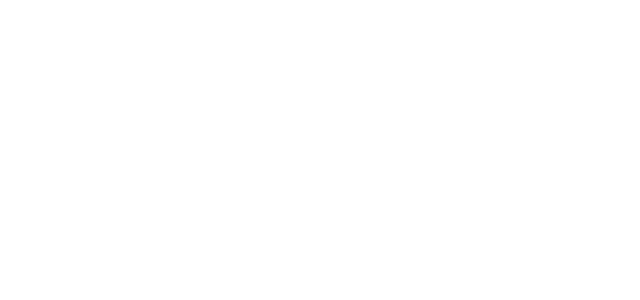
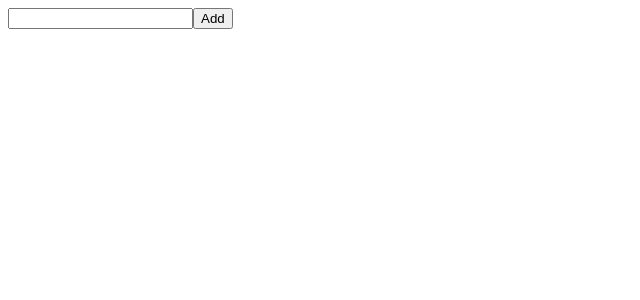
Before and after one commit to arrqamafaq/todo-react-app, a React (Vite) app: page / in a window 1280 px wide. Shown: the top 300 px of the page, without its empty margins (0-640 px from the left). Built offline with nearby package versions, Linux system fonts and the light colour scheme.

Commit message:
todo state and rendering the list

```diff
--- a/src/App.jsx
+++ b/src/App.jsx
@@ -1,8 +1,11 @@
+import Todo from "./components/Todo"
 
 function App() {
 
   return (
-    <div className="app"></div>
+    <div className="app">
+      <Todo />
+    </div>
   )
 }
 
--- /dev/null
+++ b/src/components/ListItem.jsx
@@ -0,0 +1,6 @@
+export default function ListItem({item}){
+
+    return (
+        <li>{item}</li>
+    )
+}
--- /dev/null
+++ b/src/components/Todo.jsx
@@ -0,0 +1,32 @@
+import { useState } from "react";
+import ListItem from "./ListItem";
+
+
+export default function Todo(){
+
+    const [todo,addTodo]=useState("");
+    const[todos,pushTodos]=useState([]);
+
+
+    function handleSubmit(e){
+        e.preventDefault();
+        pushTodos([...todos,todo])
+    }
+
+
+    return (
+        <>
+            <form onSubmit={(e)=> handleSubmit(e)}>
+                <input onChange={(e)=> addTodo(e.target.value)} value={todo} id="todoInput"/>
+                <button type="submit">Add</button>
+            </form>
+            {console.log(todos)}
+            <ul>
+                {todos.map((item,index)=>[
+                    <ListItem key={index} item={item}/>
+                ])
+                }
+            </ul>
+        </>
+    )
+}
```
